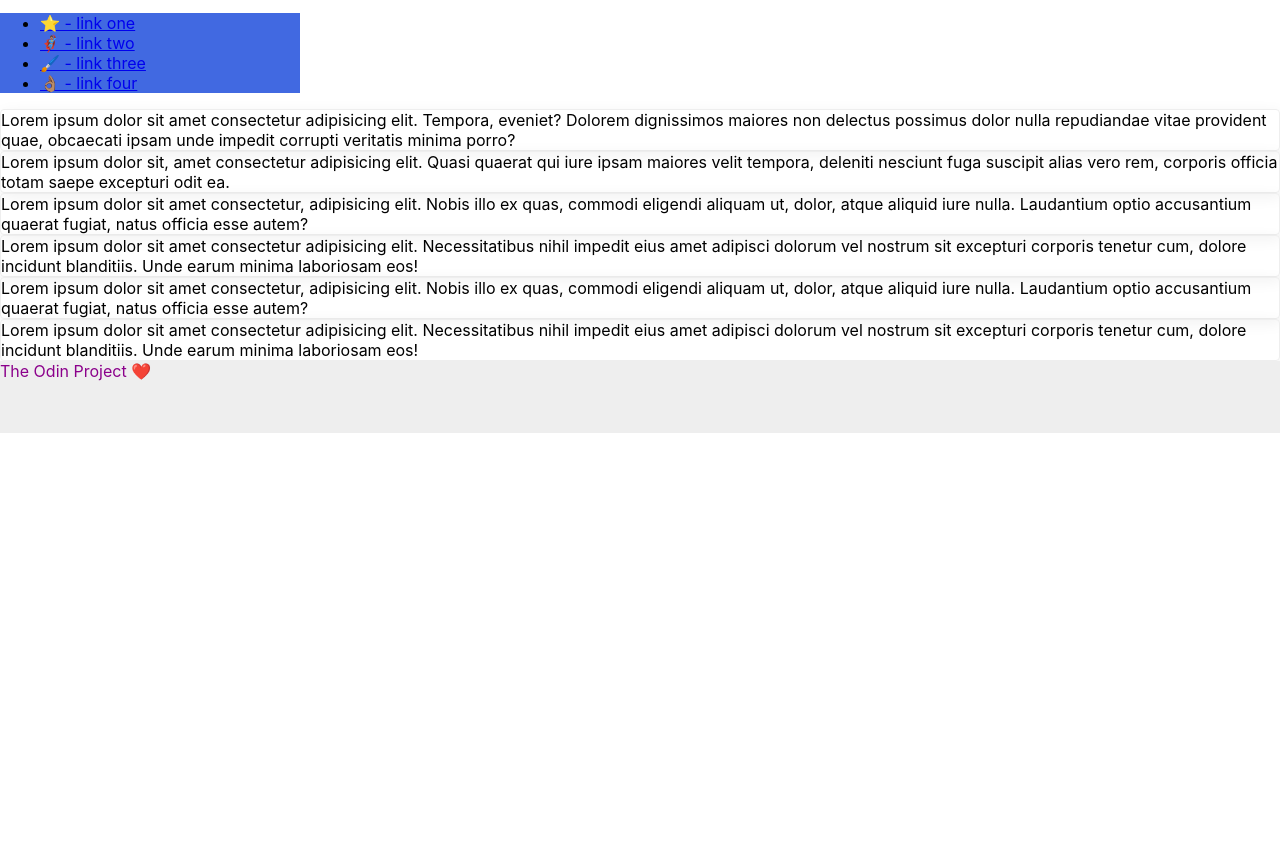
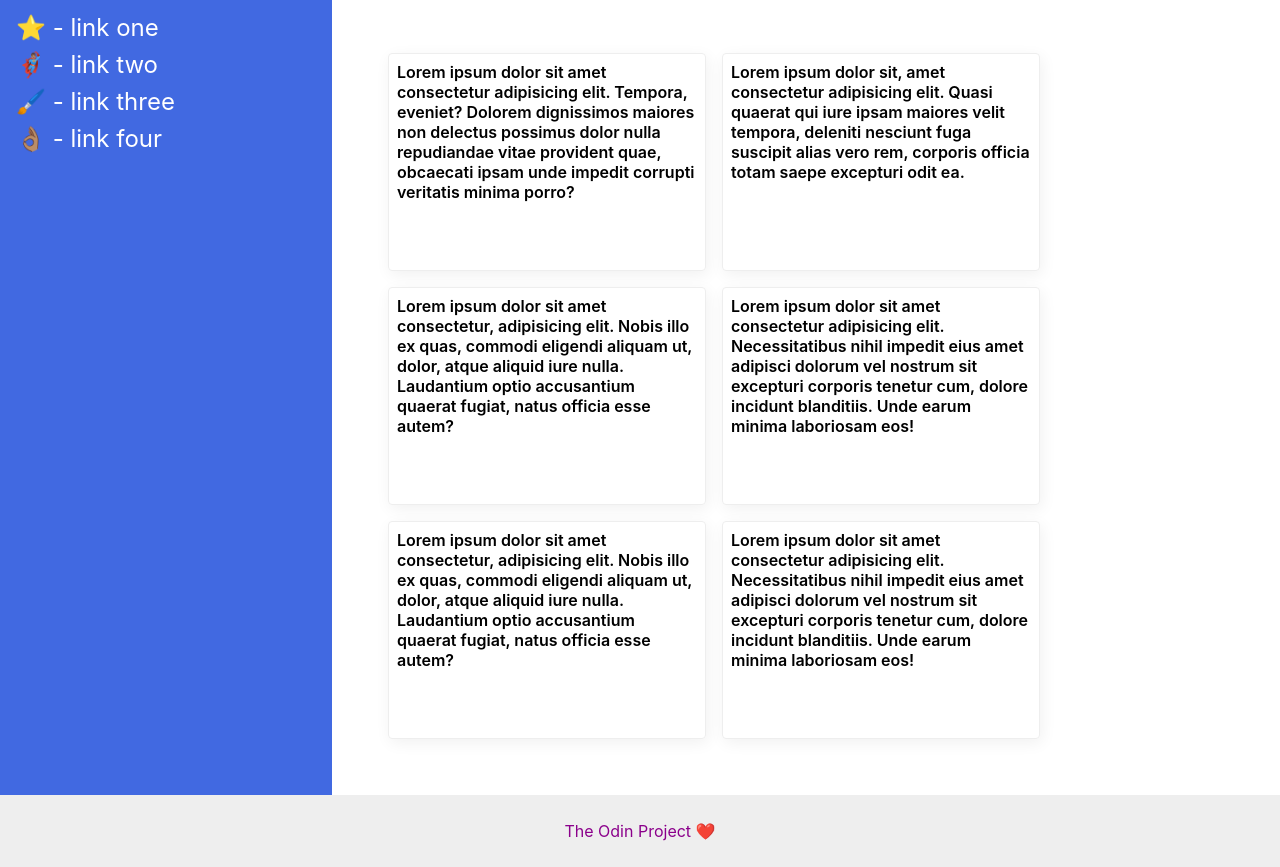
Before and after one commit to noonz/TheOdinProject, a plain HTML site: page exercises/flex/07-flex-layout-2/index.html in a window 1280 px wide. Shown: the part 75-942 px from the top of the page. Before the commit the page ends 800 px from the top, so only its background shows below. Drawn offline with Linux system fonts and the light colour scheme.

Commit message:
finish last flex exercise

```diff
--- a/exercises/flex/07-flex-layout-2/index.html
+++ b/exercises/flex/07-flex-layout-2/index.html
@@ -1,5 +1,6 @@
 <!DOCTYPE html>
 <html lang="en">
+
 <head>
   <meta charset="UTF-8">
   <meta http-equiv="X-UA-Compatible" content="IE=edge">
@@ -7,11 +8,13 @@
   <title>The Holy Grail</title>
   <link rel="stylesheet" href="style.css">
 </head>
+
 <body>
   <div class="header">
     MY AWESOME WEBSITE
   </div>
 
+  <div class='main-container'>
     <div class="sidebar">
       <ul>
         <li><a href="google.com">⭐ - link one</a></li>
@@ -20,16 +23,32 @@
         <li><a href="google.com">👌🏽 - link four</a></li>
       </ul>
     </div>
-
-  <div class="card">Lorem ipsum dolor sit amet consectetur adipisicing elit. Tempora, eveniet? Dolorem dignissimos maiores non delectus possimus dolor nulla repudiandae vitae provident quae, obcaecati ipsam unde impedit corrupti veritatis minima porro?</div>
-  <div class="card">Lorem ipsum dolor sit, amet consectetur adipisicing elit. Quasi quaerat qui iure ipsam maiores velit tempora, deleniti nesciunt fuga suscipit alias vero rem, corporis officia totam saepe excepturi odit ea.</div>
-  <div class="card">Lorem ipsum dolor sit amet consectetur, adipisicing elit. Nobis illo ex quas, commodi eligendi aliquam ut, dolor, atque aliquid iure nulla. Laudantium optio accusantium quaerat fugiat, natus officia esse autem?</div>
-  <div class="card">Lorem ipsum dolor sit amet consectetur adipisicing elit. Necessitatibus nihil impedit eius amet adipisci dolorum vel nostrum sit excepturi corporis tenetur cum, dolore incidunt blanditiis. Unde earum minima laboriosam eos!</div>
-  <div class="card">Lorem ipsum dolor sit amet consectetur, adipisicing elit. Nobis illo ex quas, commodi eligendi aliquam ut, dolor, atque aliquid iure nulla. Laudantium optio accusantium quaerat fugiat, natus officia esse autem?</div>
-  <div class="card">Lorem ipsum dolor sit amet consectetur adipisicing elit. Necessitatibus nihil impedit eius amet adipisci dolorum vel nostrum sit excepturi corporis tenetur cum, dolore incidunt blanditiis. Unde earum minima laboriosam eos!</div>
+    <div class='cards'>
+      <div class="card">Lorem ipsum dolor sit amet consectetur adipisicing elit. Tempora, eveniet? Dolorem dignissimos
+        maiores non delectus possimus dolor nulla repudiandae vitae provident quae, obcaecati ipsam unde impedit
+        corrupti
+        veritatis minima porro?</div>
+      <div class="card">Lorem ipsum dolor sit, amet consectetur adipisicing elit. Quasi quaerat qui iure ipsam maiores
+        velit tempora, deleniti nesciunt fuga suscipit alias vero rem, corporis officia totam saepe excepturi odit ea.
+      </div>
+      <div class="card">Lorem ipsum dolor sit amet consectetur, adipisicing elit. Nobis illo ex quas, commodi eligendi
+        aliquam ut, dolor, atque aliquid iure nulla. Laudantium optio accusantium quaerat fugiat, natus officia esse
+        autem?</div>
+      <div class="card">Lorem ipsum dolor sit amet consectetur adipisicing elit. Necessitatibus nihil impedit eius amet
+        adipisci dolorum vel nostrum sit excepturi corporis tenetur cum, dolore incidunt blanditiis. Unde earum minima
+        laboriosam eos!</div>
+      <div class="card">Lorem ipsum dolor sit amet consectetur, adipisicing elit. Nobis illo ex quas, commodi eligendi
+        aliquam ut, dolor, atque aliquid iure nulla. Laudantium optio accusantium quaerat fugiat, natus officia esse
+        autem?</div>
+      <div class="card">Lorem ipsum dolor sit amet consectetur adipisicing elit. Necessitatibus nihil impedit eius amet
+        adipisci dolorum vel nostrum sit excepturi corporis tenetur cum, dolore incidunt blanditiis. Unde earum minima
+        laboriosam eos!</div>
+    </div>
+  </div>
 
   <div class="footer">
     The Odin Project ❤️
   </div>
 </body>
+
 </html>
--- a/exercises/flex/07-flex-layout-2/solution/solution.css
+++ /dev/null
@@ -1,87 +0,0 @@
-body {
-  font-family: -apple-system, BlinkMacSystemFont, 'Segoe UI', Roboto, Oxygen, Ubuntu, Cantarell, 'Open Sans', 'Helvetica Neue', sans-serif;
-  margin: 0;
-  min-height: 100vh;
-}
-
-.header {
-  height: 72px;
-  background: darkmagenta;
-  color: white;
-}
-
-.footer {
-  height: 72px;
-  background: #eee;
-  color: darkmagenta;
-}
-
-.sidebar {
-  width: 300px;
-  background: royalblue;
-}
-
-.card {
-  border: 1px solid #eee;
-  box-shadow: 2px 4px 16px rgba(0,0,0,.06);
-  border-radius: 4px;
-}
-
-/* SOLUTION */
-
-body {
-  display: flex;
-  flex-direction: column;
-}
-
-.header {
-  display: flex;
-  align-items: center;
-  padding: 0 16px;
-  font-size: 32px;
-  font-weight: 900;
-}
-
-.body {
-  flex: 1;
-  display: flex;
-}
-
-.sidebar {
-  flex-shrink: 0;
-  padding: 16px;
-}
-
-ul {
-  list-style-type: none;
-  margin: 0;
-  padding: 0;
-}
-
-li {
-  margin-bottom: 16px;
-}
-
-a {
-  color: white;
-  text-decoration: none;
-  font-size: 24px;
-}
-
-.container {
-  padding: 32px;
-  display: flex;
-  flex-wrap: wrap;
-}
-
-.card {
-  padding: 16px;
-  margin: 16px;
-  width: 300px;
-}
-
-.footer {
-  display: flex;
-  align-items: center;
-  justify-content: center;
-}
--- a/exercises/flex/07-flex-layout-2/style.css
+++ b/exercises/flex/07-flex-layout-2/style.css
@@ -2,27 +2,77 @@ body {
   font-family: -apple-system, BlinkMacSystemFont, 'Segoe UI', Roboto, Oxygen, Ubuntu, Cantarell, 'Open Sans', 'Helvetica Neue', sans-serif;
   margin: 0;
   min-height: 100vh;
+  display: flex;
+  flex-direction: column;
+  justify-content: space-between;
+}
+a {
+  text-decoration: none;
+  color: white;
+  font-size: 24px;
+}
+
+ul {
+  list-style-type: none;
+  margin: 0;
+  padding: 0;
+}
+
+li {
+  padding-bottom: 8px;
+
 }
 
 .header {
   height: 72px;
   background: darkmagenta;
   color: white;
+  display: flex;
+  align-items: center;
+  padding-left: 16px;
+  font-size: 32px;
+  font-weight: 900;
 }
 
 .footer {
   height: 72px;
   background: #eee;
   color: darkmagenta;
+  display: flex;
+  justify-content: center;
+  align-items: center;
+}
+
+.main-container {
+  display: flex;
+  justify-content: stretch;
+  flex: 1 0 auto;
 }
 
 .sidebar {
-  width: 300px;
+  max-width: 300px;
   background: royalblue;
+  padding: 16px;
+  display: flex;
+  flex: 1 0 100%;
+  gap: 16px;
+}
+
+
+.cards {
+  display: flex;
+  flex-wrap: wrap;
+  padding: 32px;
+  gap: 16px;
+  margin: 24px;
 }
 
 .card {
   border: 1px solid #eee;
   box-shadow: 2px 4px 16px rgba(0,0,0,.06);
   border-radius: 4px;
+  width: 300px;
+  height: 200px;
+  padding: 8px;
+  font-weight:600;
 }
```
Also changed, not shown: exercises/flex/07-flex-layout-2/solution/solution.html (deleted, +0 -36 lines). Lines whose indentation alone changed are shown as unchanged.
